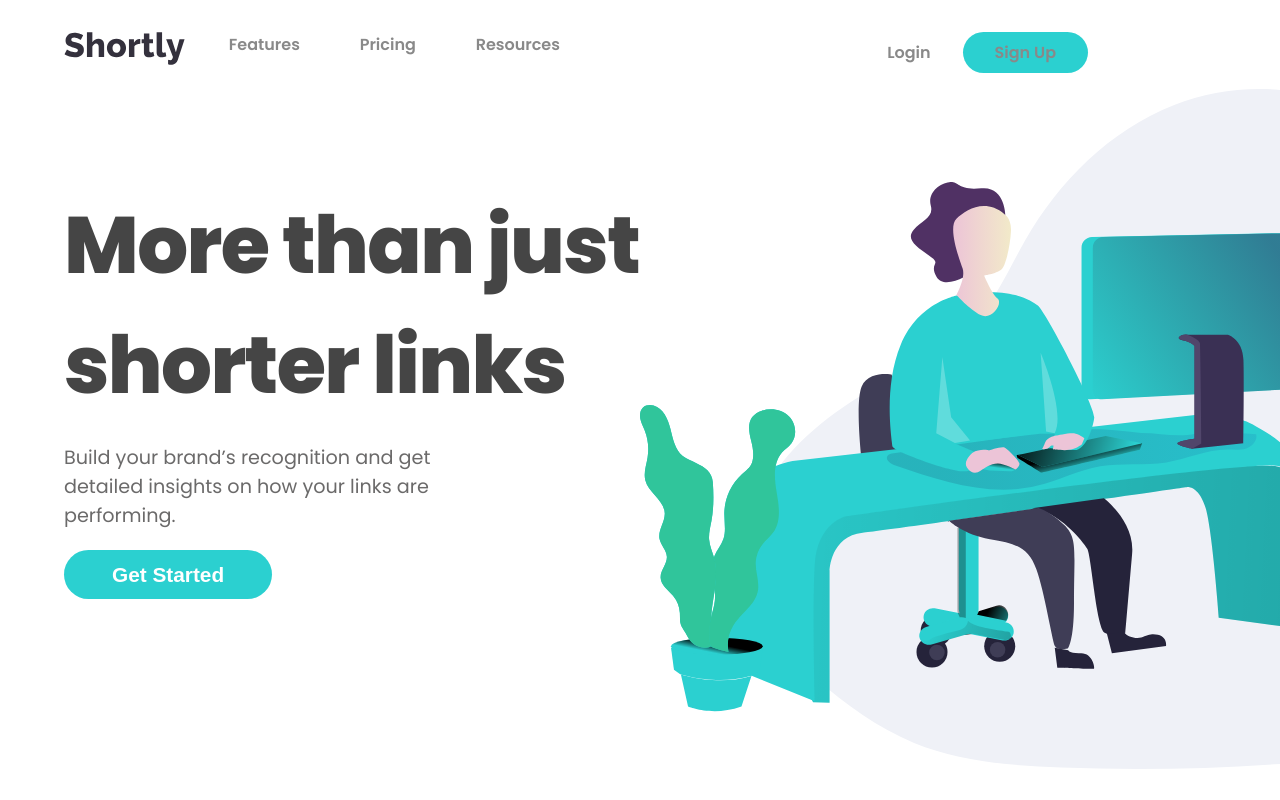
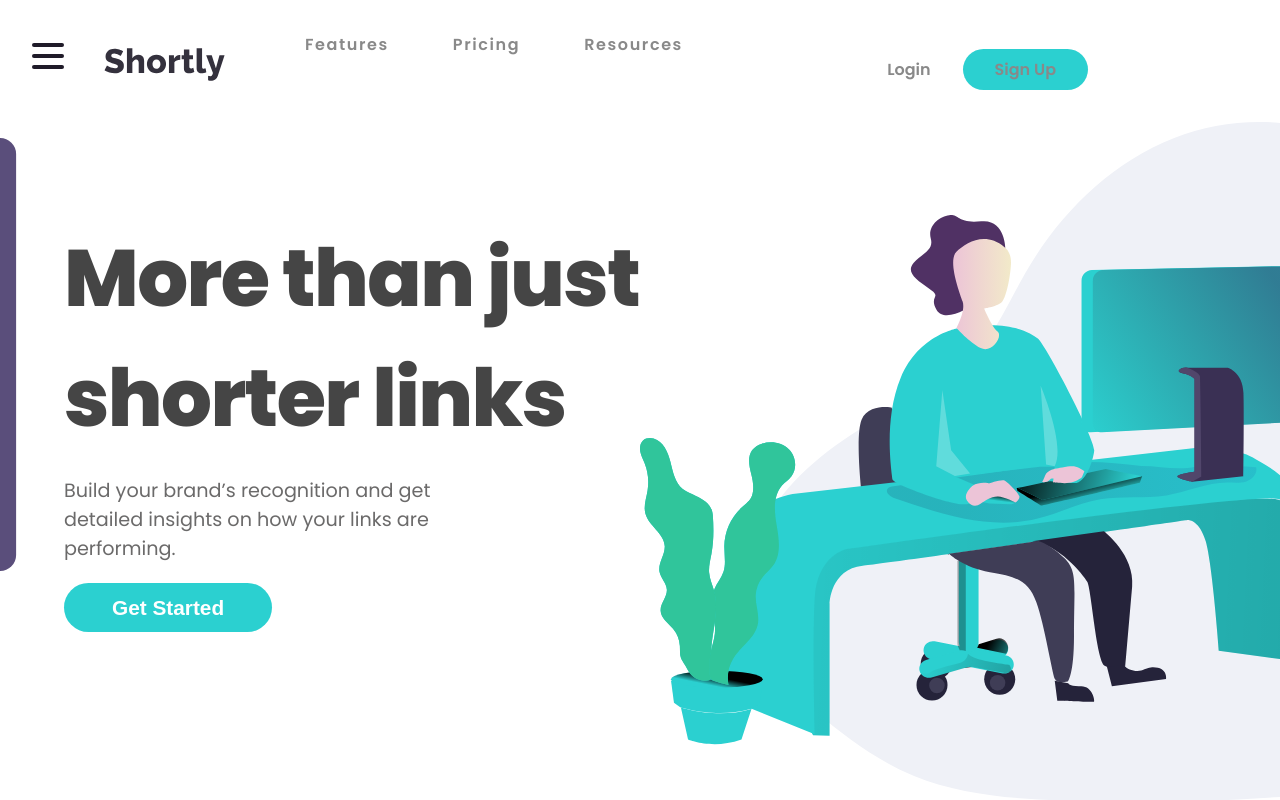
Before and after one commit to honeykhra/week10-urlShortner, a React (Create React App) app: page / in a window 1280 px wide. Shown: the top 800 px of the page. Built offline with nearby package versions, Linux system fonts and the light colour scheme.

Commit message:
added burger menu css

```diff
--- a/src/App.js
+++ b/src/App.js
@@ -1,4 +1,5 @@
 import "./App.css";
+import HamburgerMenu from "./components/HamburgerMenu";
 import Hero from "./components/Hero";
 import Navbar from "./components/Navbar";
 import UrlInput from "./components/UrlInput";
@@ -10,6 +11,7 @@ function App() {
   return (
     <div className="App">
       <Navbar />
+      <HamburgerMenu />
       <Hero />
       <UrlInput />
       <Statistics />
--- /dev/null
+++ b/src/components/HamMenu.js
@@ -0,0 +1,16 @@
+// Menu.js
+import React from "react";
+
+const Menu = ({ open, setOpen }) => {
+  return (
+    <div className={!open ? "styledmenu" : "styledmenu open"} open={open}>
+      <a href="/">Features</a>
+      <a href="/">Pricing</a>
+      <a href="/">Resources</a>
+      <span className="line"></span>
+      <a href="/">Login</a>
+      <a href="/">Sign up</a>
+    </div>
+  );
+};
+export default Menu;
--- /dev/null
+++ b/src/components/Hamburger.css
@@ -0,0 +1,100 @@
+/* Hamburger Menu */
+.hamburger {
+  position: absolute;
+  top: 5%;
+  left: 2rem;
+  display: flex;
+  flex-direction: column;
+  justify-content: space-around;
+  width: 2rem;
+  height: 2rem;
+  background: transparent;
+  border: none;
+  cursor: pointer;
+  padding: 0;
+  z-index: 10;
+}
+
+.hamburger:focus {
+  outline: none;
+}
+
+.hamburger div {
+  width: 2rem;
+  height: 0.25rem;
+  background: #1f1b29;
+  border-radius: 10px;
+  transition: all 0.3s linear;
+  position: relative;
+  transform-origin: 1px;
+}
+
+.hamburgerOpen div {
+  width: 2rem;
+  height: 0.25rem;
+  background: #262134;
+  border-radius: 10px;
+  transition: all 0.3s linear;
+  position: relative;
+  transform-origin: 1px;
+}
+/* .hamburgerOpen div :first-child {
+  transform: rotate(45deg);
+}
+
+.hamburgerOpen div :nth-child(2) {
+  opacity: 0;
+  transform: translateX(20px);
+}
+
+.hamburgerOpen div :nth-child(3) {
+  transform: rotate(-45deg);
+} */
+
+.styledmenu {
+  display: flex;
+  flex-direction: column;
+  justify-content: center;
+  align-items: center;
+  background: #5a4e7b;
+  text-align: left;
+  padding: 2rem;
+  position: absolute;
+  margin: 1rem;
+  border-radius: 1rem;
+  transition: transform 0.3s ease-in-out;
+  transform: translateX(-100%);
+}
+.open {
+  transform: translateX(0%);
+}
+
+a {
+  margin: 0.5rem;
+  font-size: 1.5rem;
+  font-weight: 600;
+  text-transform: capitalize;
+  padding: 0.5rem 2rem;
+  letter-spacing: 0.1rem;
+  color: #ffffff;
+  text-decoration: none;
+  border-radius: 2rem;
+  transition: color 0.3s linear;
+}
+
+a:hover {
+  background: #2bd0ea;
+}
+
+.line{
+  width: 100%;
+  height: 2px;
+  background: #a6acad;
+  margin: 1rem 0;
+}
+
+@media screen and (max-width: 600px) {
+  .styledmenu {
+    width: 70vw;
+  }
+}
--- /dev/null
+++ b/src/components/HamburgerMenu.js
@@ -0,0 +1,19 @@
+import React, { useState } from "react";
+import Menu from "./HamMenu";
+import "./Hamburger.css";
+
+const HamburgerMenu = () => {
+  const [open, setOpen] = useState(false);
+  return (
+    <div className="">
+      <div className="hamburger" open={open} onClick={() => setOpen(!open)}>
+        <div className=""></div>
+        <div className=""></div>
+        <div className=""></div>
+      </div>
+      <Menu open={open} setOpen={setOpen} />
+    </div>
+  );
+};
+
+export default HamburgerMenu;
```
Also changed, not shown: src/App.css (line endings or trailing spaces).
